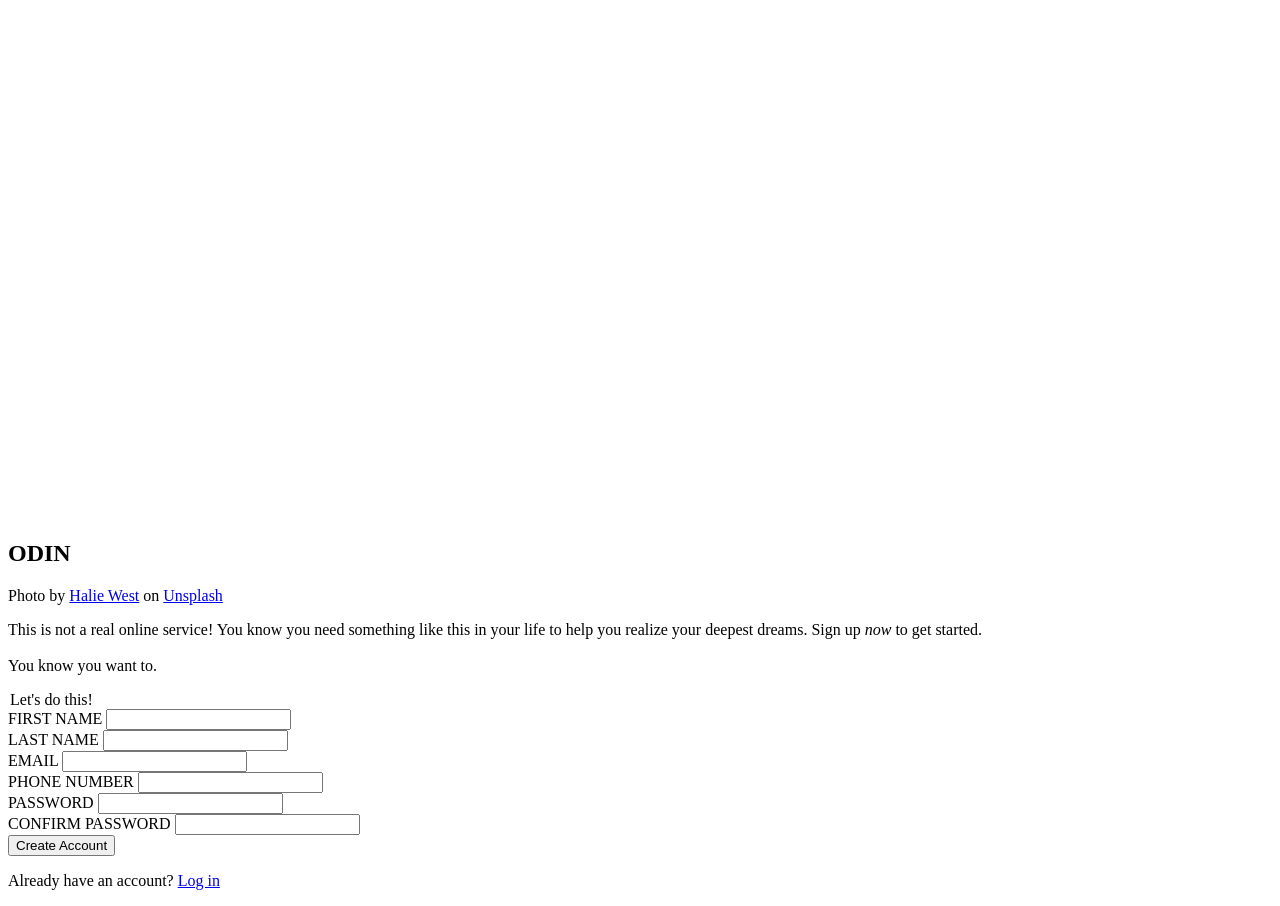
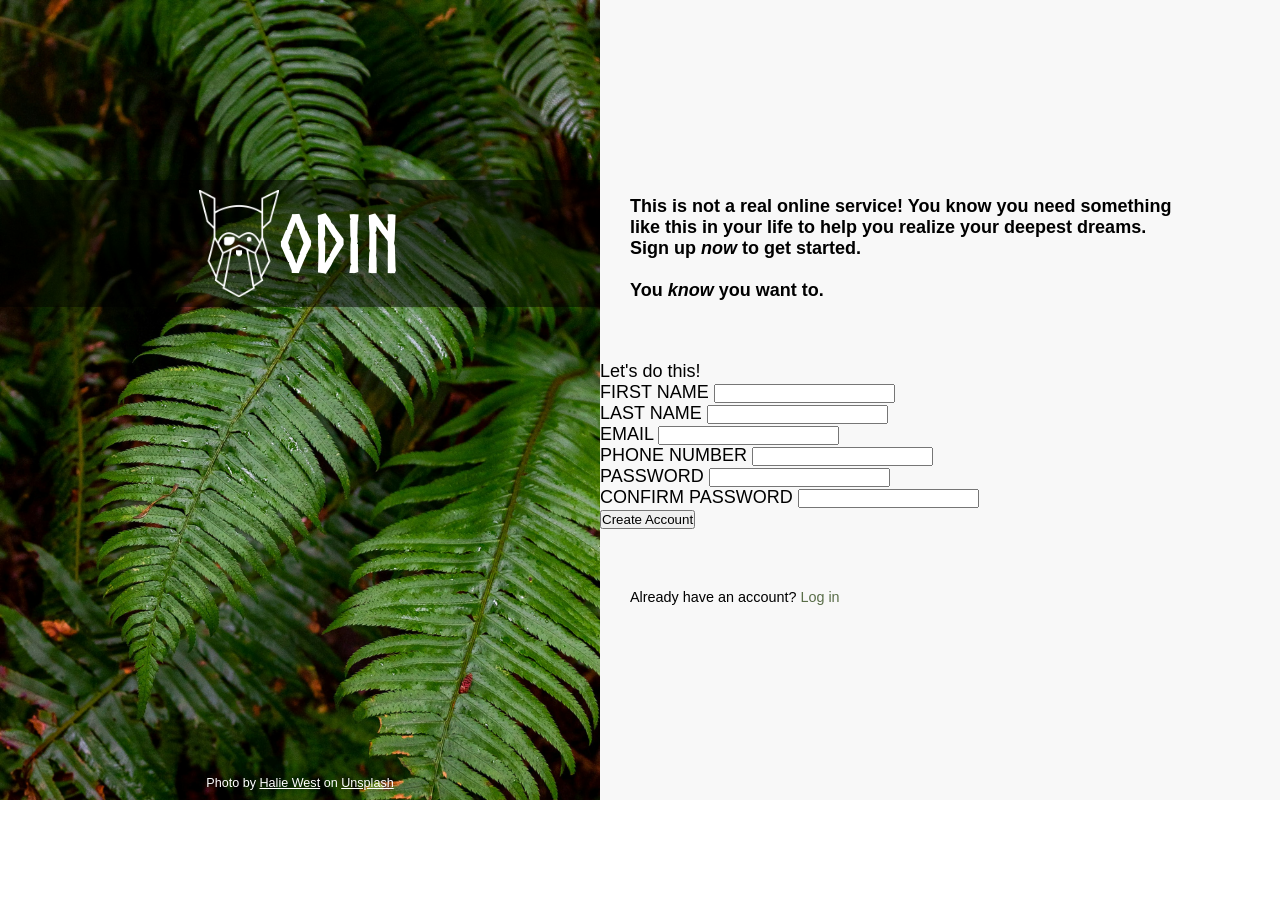
Before and after one commit to marj-ayy/sign-up-form, a plain HTML site: page index.html in a window 1280 px wide. After the commit the page ends 800 px from the top, so only its background shows below. Drawn offline with Linux system fonts and the light colour scheme.

Commit message:
Add basic styling besides forms

```diff
--- a/index.html
+++ b/index.html
@@ -10,13 +10,13 @@
     <div class="main-container">
         <div class="img-container">
             <div class="logo-container">
-                <img src="img/odin-lined.png" alt="cartoonish picture of the norse god Odin">
+                <img class="odin-img" src="img/odin-lined.png" alt="cartoonish picture of the norse god Odin">
                 <h2 class="odin-title">ODIN</h2>
             </div>
             <p class="credit-paragraph">Photo by <a href="https://unsplash.com/@haliewestphoto">Halie West</a> on <a href="https://unsplash.com/photos/green-leaf-plant-in-close-up-photography-25xggax4bSA">Unsplash</a></p>
         </div>
         <div class="form-container">
-            <p class="main-paragraph">This is not a real online service! You know you need something like this in your life to help you realize your deepest dreams. Sign up <i>now</i> to get started.<br><br>You know you want to.</p>
+            <p class="main-paragraph">This is not a real online service! You know you need something like this in your life to help you realize your deepest dreams. Sign up <i>now</i> to get started.<br><br>You <i>know</i> you want to.</p>
             <form action="#" method="post">
                 <div class="fields-container">
                     <legend>Let's do this!</legend>
@@ -27,7 +27,7 @@
                                 <input type="text" name="firstName" id="firstName" required>
                             </div>
                             <div class="lastName-container">
-                                <label for="lastName">LAST NAME</label>
+                                <label for="#lastName">LAST NAME</label>
                                 <input type="text" name="lastName" id="lastName" required>
                             </div>
                         </div>
@@ -47,7 +47,7 @@
                                 <input type="password" name="password" id="password" required>
                             </div>
                             <div class="confirmPassword-container">
-                                <label for="#confirmPassowrd">CONFIRM PASSWORD</label>
+                                <label for="#confirmPassword">CONFIRM PASSWORD</label>
                                 <input type="password" name="confirmPassword" id="confirmPassword" required>
                             </div>
                         </div>
--- a/styles.css
+++ b/styles.css
@@ -3,7 +3,89 @@
     src: url("fonts/Norse-Bold.otf");
 }
 
-body > *{
+*{
     margin: 0;
     padding : 0;
 }
+
+body{
+    font-family: Arial, Helvetica, sans-serif;
+    font-size: large;
+}
+
+.main-container{
+    background-color: #f8f8f8;
+    display: flex;
+    flex-direction: row;
+    height: 100vh;
+}
+
+.img-container{
+    display: flex;
+    flex-direction: column;
+    align-items: center;
+    justify-content: space-between;
+    background-image: url("img/halie-west-leaf.jpg");
+    background-repeat: no-repeat;
+    background-size: cover;
+    height: 100%;
+    width: max(40vw, 600px);
+}
+
+.logo-container{
+    display: flex;
+    margin-top: min(200px, 30%);
+    justify-content: center;
+    align-items: center;
+    width: 100%;
+    background-color: rgba(0,0,0, 50%);
+    padding-top: 10px;
+    padding-bottom: 10px;
+}
+
+.odin-img{
+    width: min(80px, 10vw);
+    object-fit: contain;
+}
+
+.odin-title{
+    font-family: norseBold, sans-serif;
+    color: white;
+    font-size: min(6em, 80px);
+}
+
+.credit-paragraph{
+    color: white;
+    font-size: 0.7em;
+    margin-bottom: min(5%, 10px);
+}
+
+a {
+    color: inherit;
+}
+
+.form-container{
+    display: flex;
+    flex-direction: column;
+    justify-content: center;
+    gap: 60px;
+}
+
+.main-paragraph, .account-paragraph{
+    padding-left: 30px;
+}
+
+.main-paragraph{
+    font-weight: bold;
+    max-inline-size: 55ch;
+}
+
+.account-paragraph{
+    font-size: 0.8em;
+    font-weight: 500;
+}
+
+.login-link{
+    text-decoration: none;
+    color: #596D48;
+}
```
